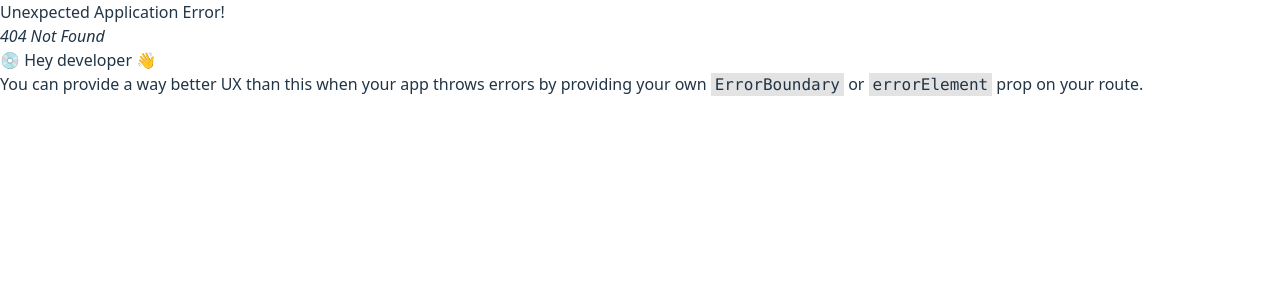
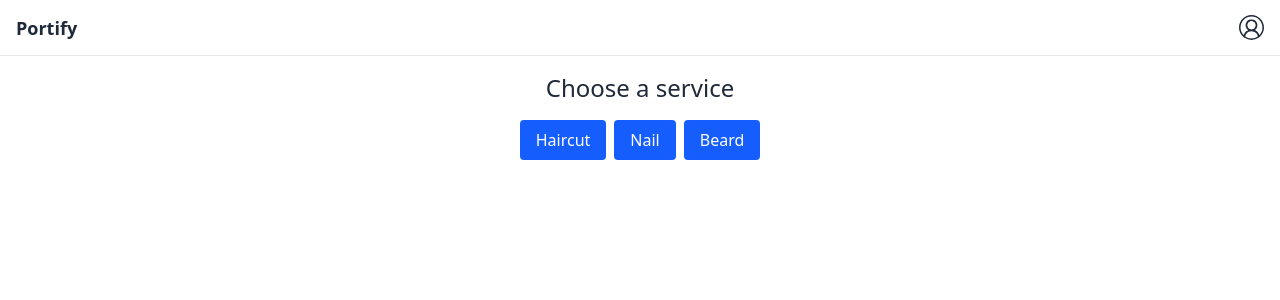
Before and after one commit to SidneiJSilva/portify, a React (Vite) app: page /scheduling in a window 1280 px wide. Before the commit this address had no page. Shown: the top 300 px of the page. Built offline with nearby package versions, Linux system fonts and the light colour scheme.

Commit message:
add schedule screen

```diff
--- /dev/null
+++ b/src/constants/dateTime.js
@@ -0,0 +1,32 @@
+export const times = [
+	{ label: "08:00", value: "08:00" },
+	{ label: "08:30", value: "08:30" },
+	{ label: "09:00", value: "09:00" },
+	{ label: "09:30", value: "09:30" },
+	{ label: "10:00", value: "10:00" },
+	{ label: "10:30", value: "10:30" },
+	{ label: "11:00", value: "11:00" },
+	{ label: "11:30", value: "11:30" },
+	{ label: "12:00", value: "12:00" },
+	{ label: "12:30", value: "12:30" },
+	{ label: "13:00", value: "13:00" },
+	{ label: "13:30", value: "13:30" },
+	{ label: "14:00", value: "14:00" },
+	{ label: "14:30", value: "14:30" },
+	{ label: "15:00", value: "15:00" },
+	{ label: "15:30", value: "15:30" },
+	{ label: "16:00", value: "16:00" },
+	{ label: "16:30", value: "16:30" },
+	{ label: "17:00", value: "17:00" },
+	{ label: "17:30", value: "17:30" },
+	{ label: "18:00", value: "18:00" },
+	{ label: "18:30", value: "18:30" },
+	{ label: "19:00", value: "19:00" },
+	{ label: "19:30", value: "19:30" },
+	{ label: "20:00", value: "20:00" },
+	{ label: "20:30", value: "20:30" },
+	{ label: "21:00", value: "21:00" },
+	{ label: "21:30", value: "21:30" },
+	{ label: "22:00", value: "22:00" },
+	{ label: "22:30", value: "22:30" },
+];
--- a/src/data/users.js
+++ b/src/data/users.js
@@ -9,6 +9,12 @@ export const users = [
 		id: 2,
 		name: "Jane Doe",
 		email: "teste2@email.com",
+		services: [
+			{ id: 1, label: "Haircut" },
+			{ id: 2, label: "Nail" },
+			{ id: 3, label: "Beard" },
+		],
+		servicesTo: ["Female", "Male"],
 		type: 2,
 	},
 	{
@@ -23,6 +29,28 @@ export const users = [
 		email: "teste4@email.com",
 		type: 3,
 	},
+	{
+		id: 5,
+		name: "Susan Dole",
+		email: "teste5@email.com",
+		services: [
+			{ id: 1, label: "Haircut" },
+			{ id: 2, label: "Nail" },
+		],
+		servicesTo: ["Female"],
+		type: 2,
+	},
+	{
+		id: 6,
+		name: "Mike Ross",
+		email: "teste26@email.com",
+		services: [
+			{ id: 1, label: "Haircut" },
+			{ id: 3, label: "Beard" },
+		],
+		servicesTo: ["Male"],
+		type: 2,
+	},
 ];
 
 export const userTypes = [
--- a/src/pages/About.jsx
+++ /dev/null
@@ -1,3 +0,0 @@
-export default function About() {
-	return <h1>About Page</h1>;
-}
--- a/src/pages/Home.jsx
+++ b/src/pages/Home.jsx
@@ -1,7 +1,16 @@
+import Button from "@/components/ui/buttons/Button";
+
+import { useNavigate } from "react-router-dom";
+
 export default function Home() {
+	const navigate = useNavigate();
 	return (
 		<div className="flex flex-1 items-center justify-center p-4">
-			<h1 className="text-5xl text-blue-800 font-bold">HOME</h1>
+			<div className="text-center space-y-4">
+				<h1 className="text-5xl text-blue-800 font-bold">HOME</h1>
+
+				<Button onClick={() => navigate("/scheduling")}>Marcação</Button>
+			</div>
 		</div>
 	);
 }
--- /dev/null
+++ b/src/pages/scheduling/Scheduling.jsx
@@ -0,0 +1,128 @@
+import SelectInput from "@/components/ui/select/SelectInput";
+import Button from "@/components/ui/buttons/Button";
+
+import { users } from "@/data/users";
+import { useMemo, useState } from "react";
+import { times } from "@/constants/dateTime";
+
+export default function Scheduling() {
+	// Services
+	const [selectedService, setSelectedService] = useState("");
+
+	const getServicesList = () => {
+		const servicesUsers = users.filter((user) => user.type === 2);
+
+		const serviceMap = new Map();
+
+		servicesUsers.forEach((user) => {
+			user.services?.forEach((service) => {
+				serviceMap.set(service.id, service);
+			});
+		});
+
+		return Array.from(serviceMap.values());
+	};
+
+	const servicesOptions = getServicesList();
+
+	// Collaborators
+	const [selectedCollaborator, setSelectedCollaborator] = useState("");
+
+	const collaboratorsOptions = useMemo(() => {
+		const filteredUsers = users.filter((user) =>
+			user.services?.some((service) => service.id === selectedService)
+		);
+
+		const asdasd = filteredUsers.map(({ id, name }) => ({
+			value: id,
+			label: name,
+		}));
+
+		return asdasd;
+	}, [selectedService]);
+
+	// Date
+	const today = new Date();
+	const formattedDate = today.toISOString().split("T")[0];
+
+	const [selectedDate, setSelectedDate] = useState(formattedDate);
+
+	// Time
+	const [selectedTime, setSelectedTime] = useState("");
+
+	return (
+		<div className="flex flex-col p-4 gap-12">
+			<div className="text-center space-y-4">
+				<h1 className="text-2xl">Choose a service</h1>
+
+				<div className="flex justify-center gap-2">
+					{servicesOptions.map((service) => (
+						<Button
+							key={service.id}
+							onClick={() => {
+								setSelectedService(service.id);
+								setSelectedCollaborator("");
+							}}
+							variant={
+								!selectedService
+									? "primary"
+									: service.id === selectedService
+									? "success"
+									: "ghost"
+							}
+						>
+							{service.label}
+						</Button>
+					))}
+				</div>
+			</div>
+
+			{selectedService && (
+				<div className="text-center space-y-4 px-10 md:px-100">
+					<h1 className="text-2xl">Choose a collaborator</h1>
+
+					<SelectInput
+						options={collaboratorsOptions}
+						value={selectedCollaborator}
+						onChange={(e) => setSelectedCollaborator(e.target.value)}
+					/>
+				</div>
+			)}
+
+			{selectedCollaborator && (
+				<div className="text-center space-y-4 px-10 md:px-100">
+					<h1 className="text-2xl">Choose date and time</h1>
+
+					<div className="grid grid-cols-1 md:grid-cols-2 gap-4 justify-center items-center">
+						<div className="border p-2 border-gray-300 rounded">
+							<input
+								type="date"
+								id="start"
+								name="trip-start"
+								value={selectedDate}
+								min={formattedDate}
+								max="2100-12-31"
+								onChange={(e) => setSelectedDate(e.target.value)}
+							/>
+						</div>
+
+						<SelectInput
+							options={times}
+							value={selectedTime}
+							onChange={(e) => setSelectedTime(e.target.value)}
+						/>
+					</div>
+				</div>
+			)}
+
+			{selectedService &&
+				selectedCollaborator &&
+				selectedDate &&
+				selectedTime && (
+					<div className="text-center">
+						<Button size="large">Agendar</Button>
+					</div>
+				)}
+		</div>
+	);
+}
--- a/src/pages/user-dashboard/UserDashboard.jsx
+++ b/src/pages/user-dashboard/UserDashboard.jsx
@@ -18,10 +18,9 @@ export default function UserDashboard() {
 
 	return (
 		<div className="p-4">
-			<h3 className="text-xl font-semibold ">Dashboard do Usuário</h3>
-			<p className="mb-3">
-				{user.name} - {userType.label}
-			</p>
+			<h3 className="text-xl font-semibold">Dashboard - {userType.label}</h3>
+
+			<p className="mb-3">{user.name}</p>
 
 			<div className="grid grid-cols-1 md:grid-cols-6 gap-2">
 				{accessibleAreasByRole[user.type].map((area) => (
```
Also changed, not shown: src/pages/auth/Register.jsx (+6 -5 lines), src/router/routes.jsx (+6 -6 lines).
